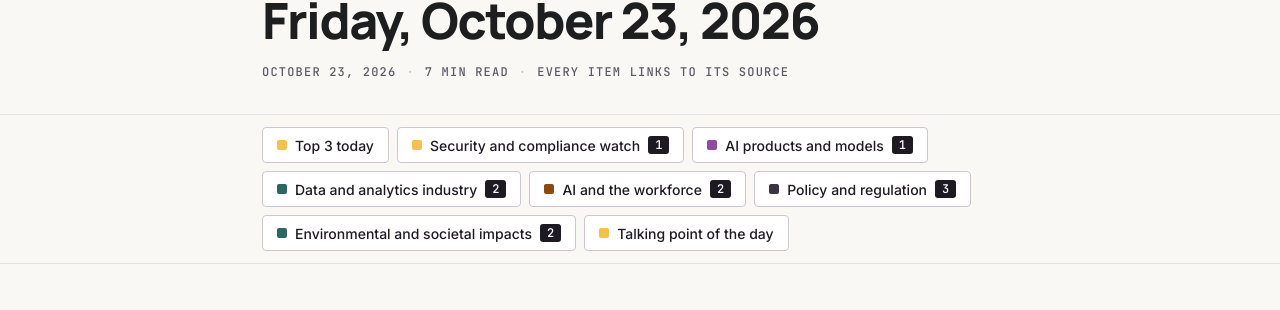
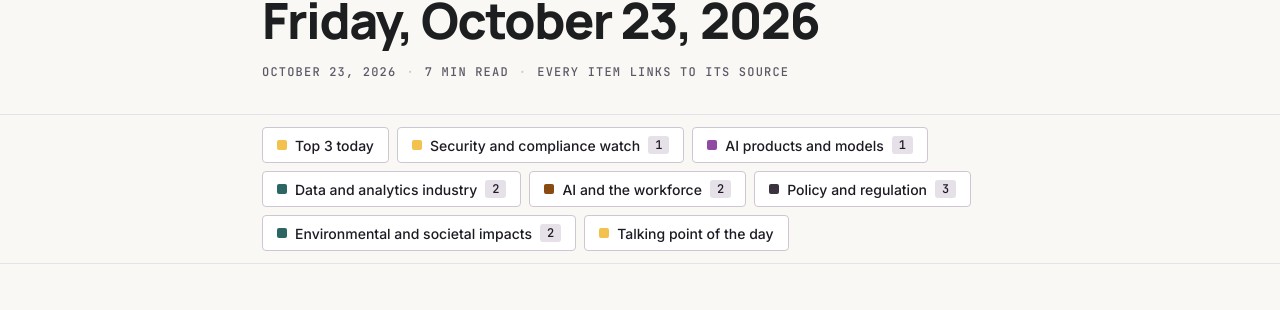
Before and after one commit to PresaDiva/requisite, a Jekyll site: the page built from _posts/2026-10-23-requisite.md, in a window 1280 px wide. Shown: the part 175-485 px from the top of the page. Built offline with Jekyll 4.4.1, drawn with Linux system fonts in a browser that asks for light colours.

Commit message:
Lighten chip count badge
Co-Authored-By: Claude Sonnet 5.5 <noreply@anthropic.com>
Claude-Session: https://claude.ai/code/session_01Qup8buuF5JadTQAYaA9iYt

```diff
--- a/assets/css/brief.css
+++ b/assets/css/brief.css
@@ -164,7 +164,7 @@ code {
 [data-topic="top3"]        { --accent: #F2C14E; }
 
 .chip { gap: 8px; }
-.chip-count { font-family: 'JetBrains Mono', monospace; font-size: 12px; font-weight: 500; line-height: 1; padding: 3px 7px; border-radius: 3px; background: var(--ink); color: #fff; flex: none; }
+.chip-count { font-family: 'JetBrains Mono', monospace; font-size: 12px; font-weight: 500; line-height: 1; padding: 3px 7px; border-radius: 3px; background: #E6E0E8; color: var(--ink); flex: none; }
 .chip-dot { width: 10px; height: 10px; border-radius: 50%; background: var(--accent, var(--purple)); flex: none; }
 .chip[data-topic]:hover { border-color: var(--accent); color: var(--accent-dark, var(--ink)); background: var(--tint, var(--surface)); }
 
```
